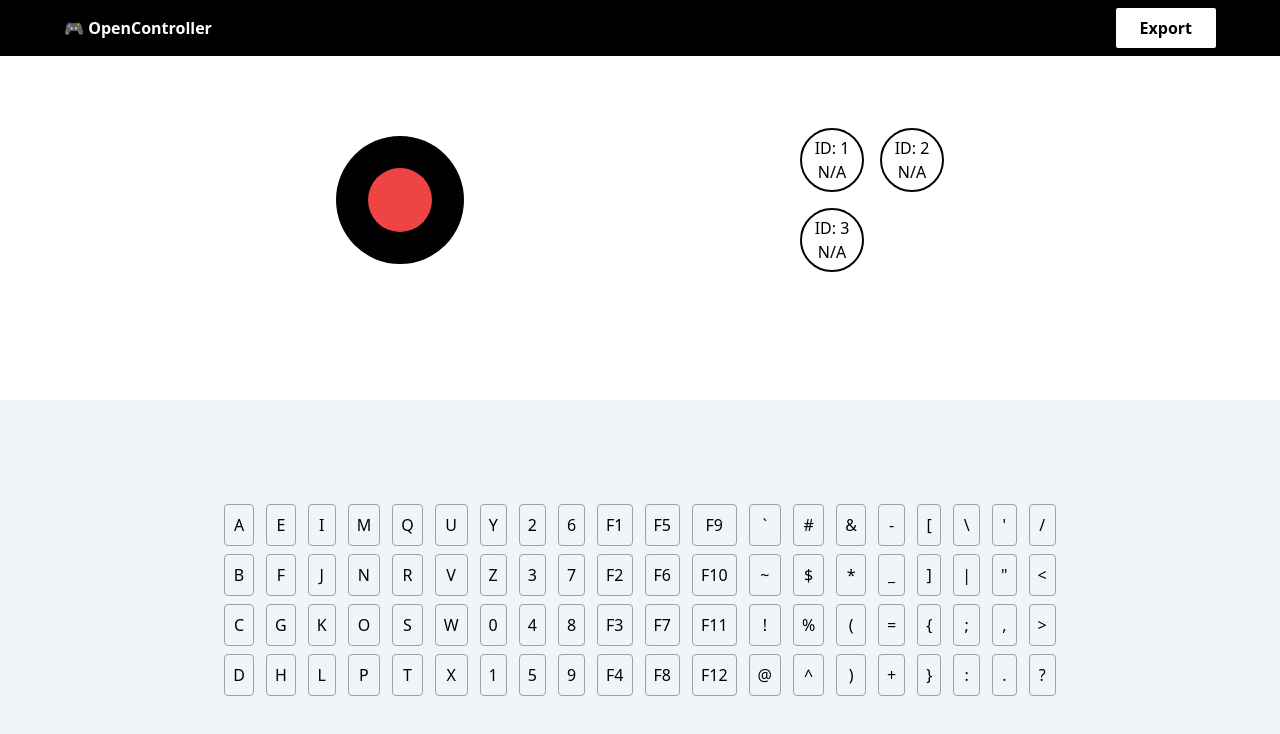
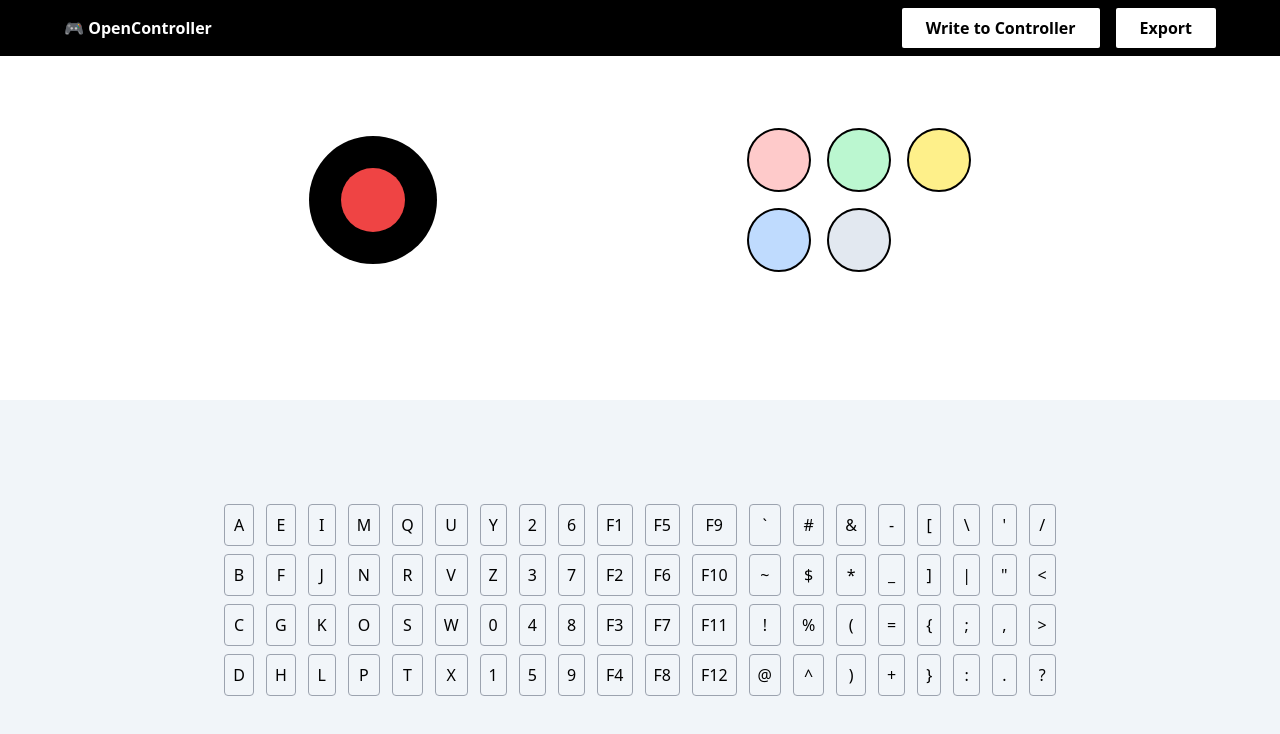
Before and after one commit to RamenBuddha/SH24, a React (Vite) app in the folder frontend/: page / in a window 1280 px wide. Shown: the top 734 px of the page. Built offline with nearby package versions, Linux system fonts and the light colour scheme.

Commit message:
Changed json formatting and button formatting

```diff
--- a/frontend/src/App.jsx
+++ b/frontend/src/App.jsx
@@ -21,13 +21,19 @@ function App() {
   const [listeningButton, setListeningButton] = useState(null);
 
   const [buttons, setButtons] = useState([
-    { id:1, bind: "N/A"},
-    { id: 2, bind: "N/A"},
-    {id: 3, bind: "N/A"}
+    { id:"redButton", bind: "N/A"},
+    { id: "greenButton", bind: "N/A"},
+    {id: "yellowButton", bind: "N/A"},
+    {id: "blueButton", bind: "N/A"},
+    {id: "whiteButton", bind: "N/A"},
   ])
 
   const createButtonsJson = () => {
-    const jsonData = JSON.stringify(buttons, null, 2);
+    const data = buttons.reduce((acc, button) => {
+      acc[button.id] = button.bind;
+      return acc;
+    }, {});
+    const jsonData = JSON.stringify(data, null, 2)
     const blob = new Blob([jsonData], { type: "application/json" });
     const url = URL.createObjectURL(blob);
 
@@ -42,7 +48,7 @@ function App() {
   const updateButtonBind = (id, newBind) => {
     setButtons((prevButtons) =>
       prevButtons.map((button) =>
-        button.id === id ? { ...button, bind: newBind } : button
+        button.id === id ? { ...button, bind: newBind.charCodeAt(0) } : button
       )
     );
   };
@@ -55,12 +61,12 @@ function App() {
           <div className='flex'>
             <Joystick></Joystick>
           </div>
-          <div className='grid grid-rows-2 grid-cols-2 gap-4'>
+          <div className='grid grid-rows-2 grid-cols-3 gap-4'>
             {buttons.map((button) => (
               <Button
                 key={button.id}
                 id={button.id}
-                bind={button.bind}
+                bind={String.fromCharCode(button.bind)}
                 isListening={listeningButton === button.id}
                 setListeningButton={setListeningButton}
                 updateButtonBind={updateButtonBind}
--- a/frontend/src/components/Button.jsx
+++ b/frontend/src/components/Button.jsx
@@ -21,12 +21,28 @@ const Button = ({ id, bind, isListening, setListeningButton, updateButtonBind })
             setIsBlinking(false);
         }
     }, [message, isListening, id, updateButtonBind, setListeningButton, setMessage])
+
+    const getColor = () => {
+        let color = id.slice(0,id.indexOf("Button"))
+        switch (color){
+            case "red":
+                return "bg-red-200"
+            case "blue":
+                return "bg-blue-200"
+            case "green":
+                return "bg-green-200"
+            case "yellow":
+                return "bg-yellow-200"
+            case "white":
+                return "bg-slate-200"
+        }
+
+    }
+
     return (
         <>
-            <button onClick={handleClick} className={`block rounded-full border-2 p-2 w-16 h-16 border-black flex items-center justify-center
+            <button onClick={handleClick} className={`${getColor()} block rounded-full border-2 p-2 w-16 h-16 border-black flex items-center justify-center
                 ${isListening ? "animate-blink" : ""} hover:bg-gray-300 hover:border-red-500 transition-colors duration-900 hover:transform hover:scale-90 transition-transform duration-2000 ease-in-out`}>
-                ID: {id}
-                <br/>
                 {bind}
             </button>
         </>
--- a/frontend/src/components/Navbar.jsx
+++ b/frontend/src/components/Navbar.jsx
@@ -14,7 +14,10 @@ const Navbar = () => {
         <div className="flex items-center">
         <span className="hover:cursor-pointer hover:transition duration-350 ease-in-out hover:text-slate-400 font-bold text-white text-left">🎮 OpenController</span>
         </div>
-        <button onClick ={handleClick} className="transition-transform hover:scale-105 rounded-sm px-6 py-2 bg-white hover:cursor-pointer hover:transition duration-350 ease-in-out font-bold text-black">Export</button>
+        <div className="flex item-center">
+        <button onClick ={handleClick} className="transition-transform hover:scale-105 rounded-sm px-6 py-2 bg-white hover:cursor-pointer hover:transition duration-350 ease-in-out font-bold text-black">Write to Controller</button>
+        <button onClick ={handleClick} className="ml-4 transition-transform hover:scale-105 rounded-sm px-6 py-2 bg-white hover:cursor-pointer hover:transition duration-350 ease-in-out font-bold text-black">Export</button>
+        </div>
         </header>
         </>
     )
--- /dev/null
+++ b/frontend/src/scripts/serial.js
@@ -0,0 +1 @@
+port = await navigator.serial.requestPort();
```
